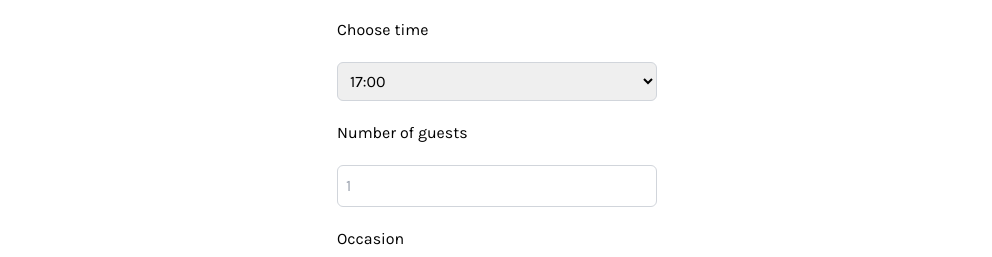
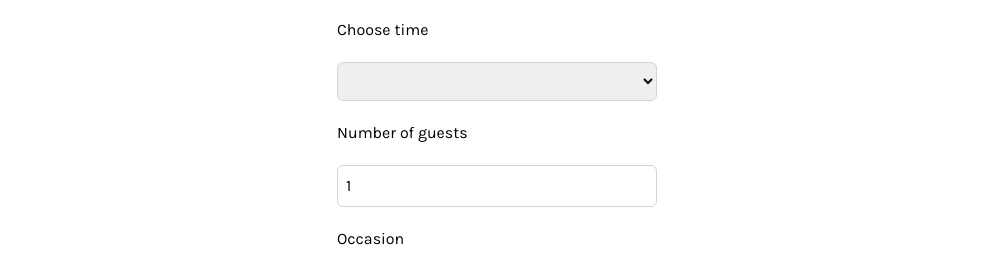
Before and after one commit to dev-rome/Little-Lemon-restaurant, a Next.js app: page /booking-page in a window 1280 px wide. Shown: the part 286-543 px from the top of the page, without its empty margins (143-1135 px from the left). Built offline with nearby package versions, Linux system fonts and the light colour scheme; a web font is replaced by a local one.

Commit message:
made changes to to display times when date is picked

```diff
--- a/app/booking-page/page.tsx
+++ b/app/booking-page/page.tsx
@@ -1,7 +1,18 @@
-import React from "react";
+"use client";
+
+import React, { useReducer } from "react";
 
 import BookingForm from "@/components/BookingForm";
 
-export default function BookingPage() {
-  return <BookingForm />;
-}
+const updateTimes = (state: string[], action: { type: string }) => {
+  return ["17:00", "18:00", "19:00", "20:00", "21:00", "22:00"];
+};
+
+const BookingPage: React.FC = () => {
+  const initialState: string[] = [];
+  const [availableTimes, dispatch] = useReducer(updateTimes, initialState);
+
+  return <BookingForm availableTimes={availableTimes} dispatch={dispatch} />;
+};
+
+export default BookingPage;
--- a/components/BookingForm.tsx
+++ b/components/BookingForm.tsx
@@ -2,41 +2,41 @@
 
 import React, { useState } from "react";
 
-const BookingForm = () => {
-  const [date, setDate] = useState("");
-  const [availableTimes, setAvailableTimes] = useState([
-    "17:00",
-    "18:00",
-    "19:00",
-    "20:00",
-    "21:00",
-    "22:00",
-  ]);
-  const [guests, setGuests] = useState("");
-  const [occasion, setOccasion] = useState("Birthday");
+interface BookingFormProps {
+    availableTimes: string[];
+    dispatch?: (action: { type: string }) => void;
+  }
+
+const BookingForm = ({ availableTimes, dispatch }: BookingFormProps) => {
+  const [selectedDate, setSelectedDate] = useState("");
+  const [selectedTime, setSelectedTime] = useState("");
+  const [numberOfGuests, setNumberOfGuests] = useState(1);
+  const [selectedOccasion, setSelectedOccasion] = useState("Birthday");
+
+  // Available times array
 
   const handleSubmit = (e: React.FormEvent<HTMLFormElement>) => {
     e.preventDefault();
+    // Handle form submission
   };
 
   const handleDateChange = (e: React.ChangeEvent<HTMLInputElement>) => {
-    const selectedDate = e.target.value;
-    setDate(selectedDate);
+    setSelectedDate(e.target.value);
+    if (dispatch) {
+        dispatch({ type: "SET_TIMES" });
+      }
   };
 
   const handleTimeChange = (e: React.ChangeEvent<HTMLSelectElement>) => {
-    const selectedTime = e.target.value;
-    setAvailableTimes([...availableTimes, selectedTime]);
+    setSelectedTime(e.target.value);
   };
 
   const handleGuestsChange = (e: React.ChangeEvent<HTMLInputElement>) => {
-    const selectedGuests = e.target.value;
-    setGuests(selectedGuests);
+    setNumberOfGuests(parseInt(e.target.value));
   };
 
   const handleOccasionChange = (e: React.ChangeEvent<HTMLSelectElement>) => {
-    const selectedOccasion = e.target.value;
-    setOccasion(selectedOccasion);
+    setSelectedOccasion(e.target.value);
   };
 
   return (
@@ -46,19 +46,24 @@ const BookingForm = () => {
         type="date"
         id="res-date"
         className="border border-gray-300 rounded-md p-2"
-        value={date}
+        value={selectedDate}
         onChange={handleDateChange}
       />
+
       <label htmlFor="res-time">Choose time</label>
       <select
         id="res-time"
         className="border border-gray-300 rounded-md p-2"
+        value={selectedTime}
         onChange={handleTimeChange}
       >
-        {availableTimes.map((time, index) => (
-          <option key={index}>{time}</option>
+        {availableTimes.map((time) => (
+          <option key={time} value={time}>
+            {time}
+          </option>
         ))}
       </select>
+
       <label htmlFor="guests">Number of guests</label>
       <input
         type="number"
@@ -67,19 +72,21 @@ const BookingForm = () => {
         max="10"
         id="guests"
         className="border border-gray-300 rounded-md p-2"
-        value={guests}
+        value={numberOfGuests}
         onChange={handleGuestsChange}
       />
+
       <label htmlFor="occasion">Occasion</label>
       <select
         id="occasion"
         className="border border-gray-300 rounded-md p-2"
-        value={occasion}
+        value={selectedOccasion}
         onChange={handleOccasionChange}
       >
         <option value="Birthday">Birthday</option>
         <option value="Anniversary">Anniversary</option>
       </select>
+
       <input
         type="submit"
         value="Make Your reservation"
--- a/types/index.d.ts
+++ b/types/index.d.ts
@@ -36,8 +36,3 @@ export interface TestimonialProps {
   name: string;
   comment: string;
 }
-
-export interface BookingFormProps {
-  availableTimes: string[];
-  setAvailableTimes: React.Dispatch<React.SetStateAction<string[]>>;
-}
```
